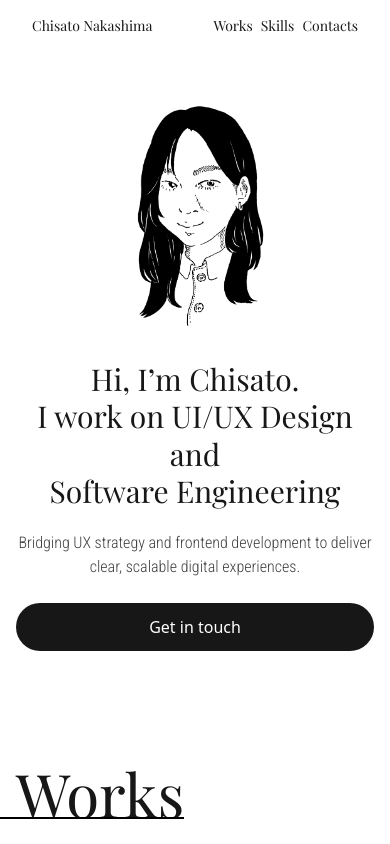
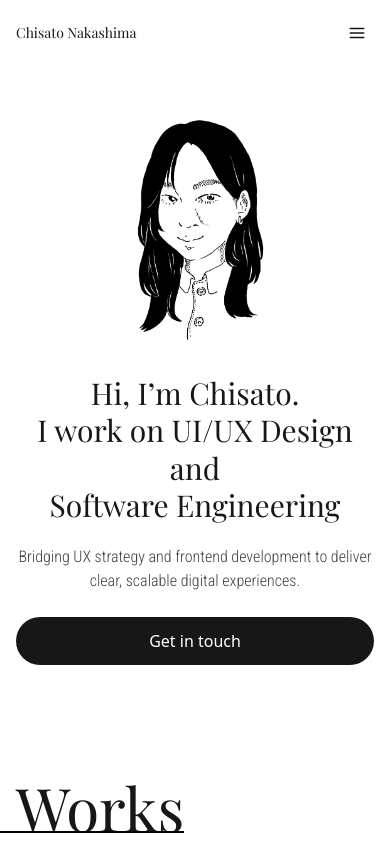
Before and after one commit to c-nakashima/chisato-portfolio, a Next.js app: page / in a window 390 px wide. Shown: the top 844 px of the page. Built offline with nearby package versions, Linux system fonts and the light colour scheme.

Commit message:
add: humberger menu

```diff
--- a/components/layout/Header.tsx
+++ b/components/layout/Header.tsx
@@ -1,19 +1,71 @@
-"use client";
+'use client'
 
-import Link from "next/link";
+import { useState } from 'react'
+import Link from 'next/link'
+import { FiMenu, FiX } from 'react-icons/fi'
 
 // Header Component
 export default function Header() {
+  const [isMenuOpen, setIsMenuOpen] = useState(false)
+
+  const toggleMenu = () => {
+    setIsMenuOpen(!isMenuOpen)
+  }
+
   return (
-    <header className="flex justify-center py-4 px-8">
-      <div className="flex flex-row justify-between w-full max-w-3xl font-serif text-sm ">
-        <Link href="/">Chisato Nakashima</Link>
-        <nav className="flex gap-2">
+    <header className="relative flex justify-center py-4 px-4 md:px-8">
+      <div className="flex flex-row md:flex-row justify-between items-center w-full max-w-3xl font-serif text-sm">
+        <Link href="/" className="text-left">
+          Chisato Nakashima
+        </Link>
+        {/* Desktop Navigation */}
+        <nav className="hidden md:flex gap-2">
           <Link href="/works">Works</Link>
           <Link href="/what-i-do">Skills</Link>
           <Link href="/contacts">Contacts</Link>
         </nav>
+        {/* Mobile Menu Button */}
+        <button
+          onClick={toggleMenu}
+          className="md:hidden p-2"
+          aria-label="Toggle menu"
+          aria-expanded={isMenuOpen}
+        >
+          {isMenuOpen ? (
+            <FiX className="text-lg" />
+          ) : (
+            <FiMenu className="text-lg" />
+          )}
+        </button>
       </div>
+      {/* Mobile Navigation */}
+      {isMenuOpen && (
+        <nav className="absolute top-full left-0 right-0 bg-white border-t md:hidden z-50   shadow-[0_4px_20px_rgba(0,0,0,0.06)]">
+          <div className="flex flex-col px-4 py-4 gap-4 max-w-3xl mx-auto">
+            <Link
+              href="/works"
+              onClick={() => setIsMenuOpen(false)}
+              className="font-serif text-sm"
+            >
+              Works
+            </Link>
+            <Link
+              href="/what-i-do"
+              onClick={() => setIsMenuOpen(false)}
+              className="font-serif text-sm"
+            >
+              Skills
+            </Link>
+            <Link
+              href="/contacts"
+              onClick={() => setIsMenuOpen(false)}
+              className="font-serif text-sm"
+            >
+              Contacts
+            </Link>
+          </div>
+        </nav>
+      )}
     </header>
-  );
+  )
 }
```
